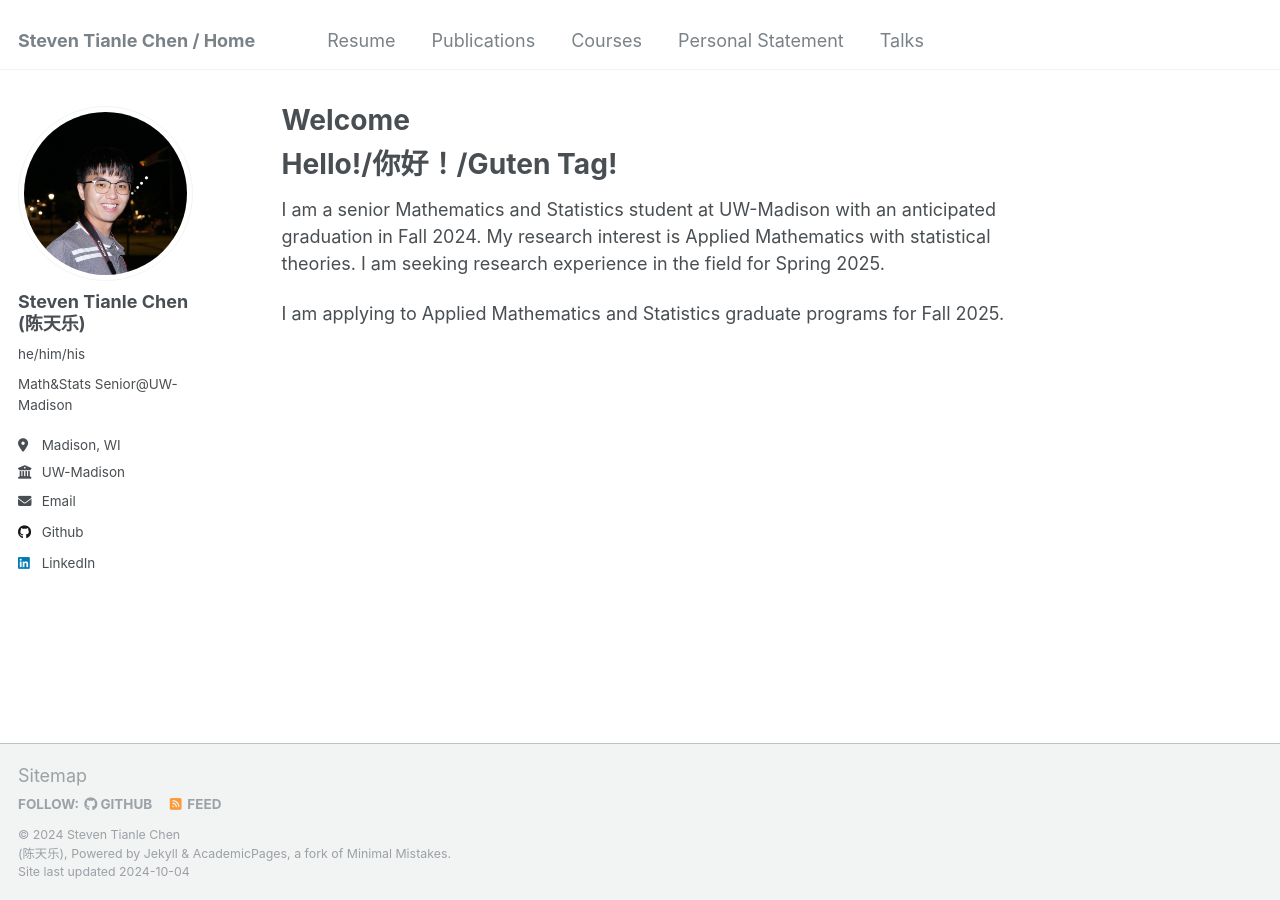
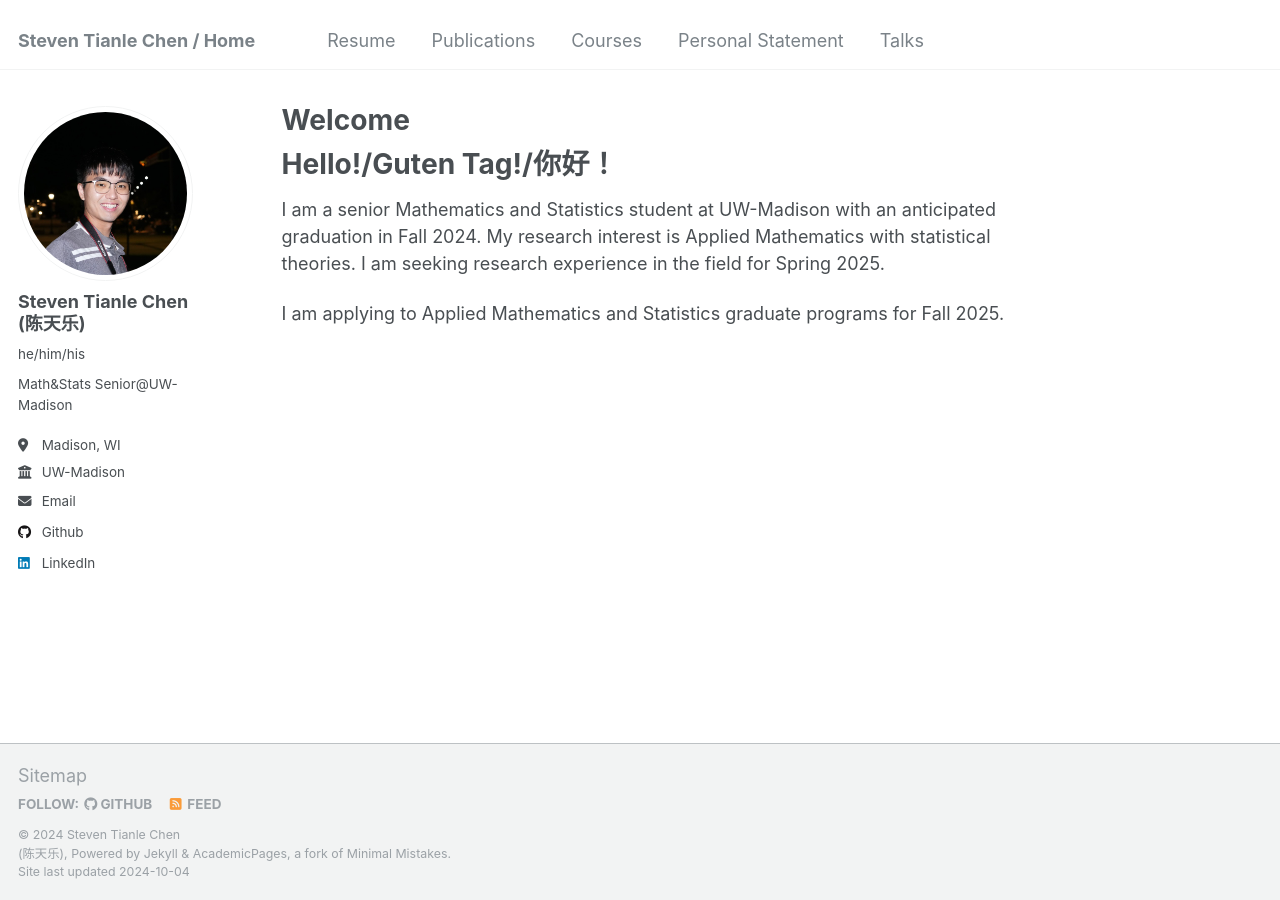
Before and after one commit to sttlchen/sttlchen.github.io, a Jekyll site: the page built from _pages/about.md, in a window 1280 px wide. Built offline with Jekyll 4.4.1, drawn with Linux system fonts in a browser that asks for light colours.

```diff
--- a/_pages/about.md
+++ b/_pages/about.md
@@ -7,7 +7,7 @@ redirect_from:
   - /about.html
 ---
 
-Hello!/你好！/Guten Tag!
+Hello!/Guten Tag!/你好！
 ======
 I am a senior Mathematics and Statistics student at UW-Madison with an anticipated graduation in Fall 2024. My research interest is Applied Mathematics with statistical theories. I am seeking research experience in the field for Spring 2025.
 
```
